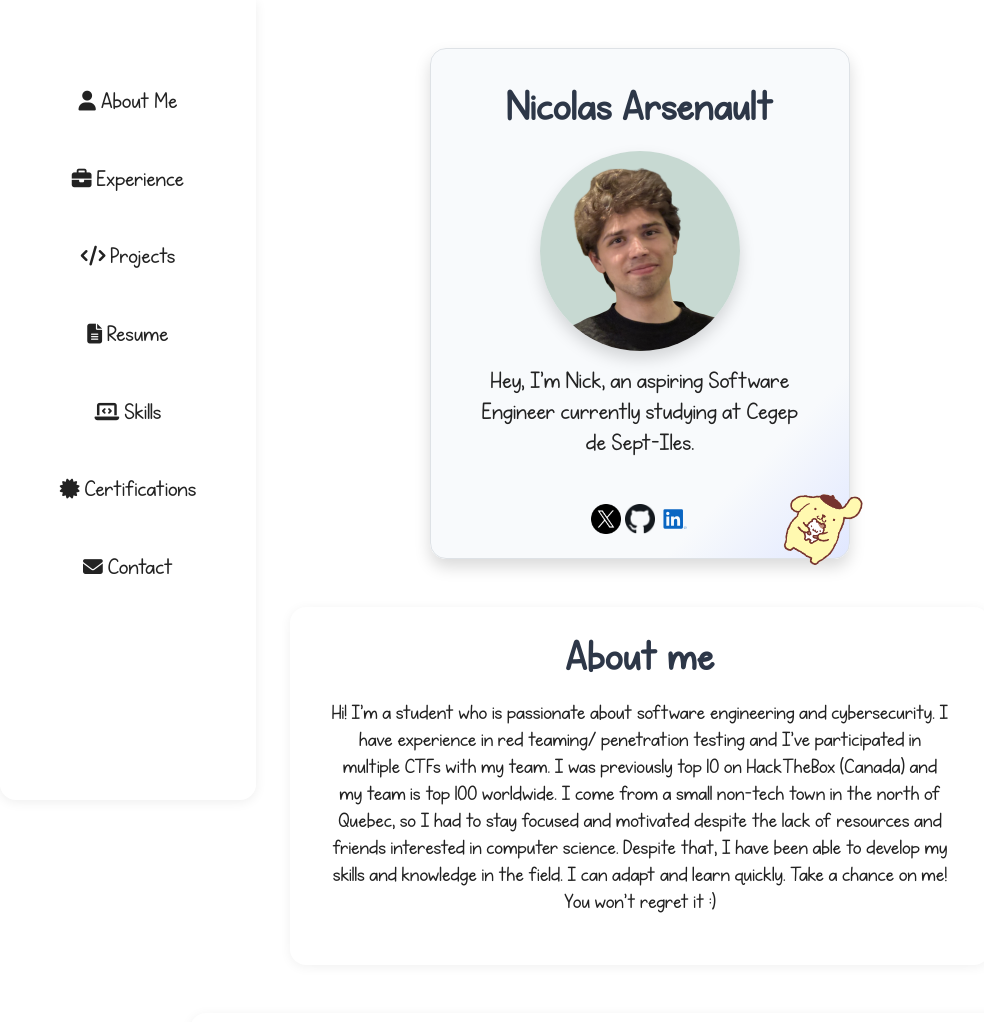
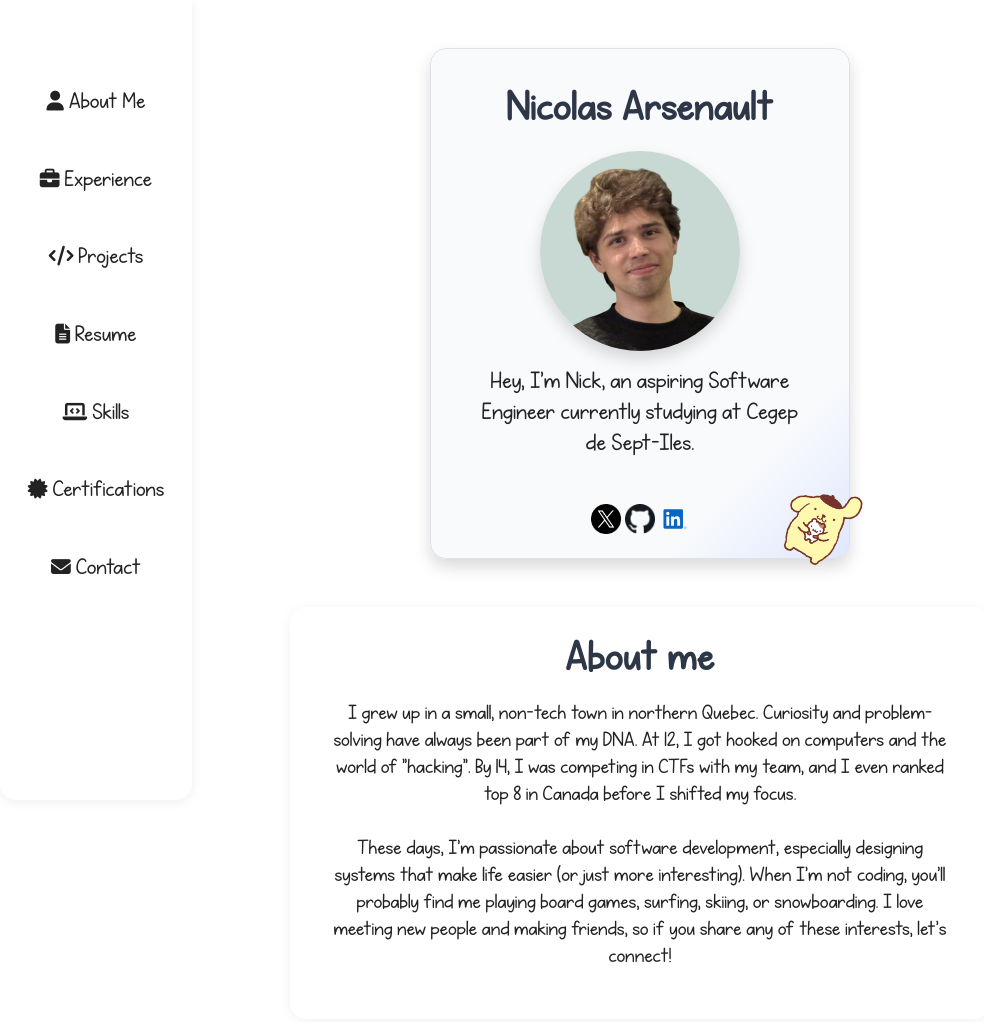
Before and after one commit to Nicolas-Arsenault/Portfolio, a plain HTML site: page index.html in a window 1280 px wide. Shown: the top 1022 px of the page, without its empty margins (0-984 px from the left). Drawn offline with nearby package versions, Linux system fonts and the light colour scheme.

Commit message:
Changed about me

```diff
--- a/index.html
+++ b/index.html
@@ -18,6 +18,20 @@
         <link rel="stylesheet" href="https://cdnjs.cloudflare.com/ajax/libs/font-awesome/6.4.0/css/all.min.css">
     </head>
     <body>
+
+        <div id="navigator" class="d-flex flex-column">
+            <nav class="d-flex flex-column">
+                <a href="#About"><i class="fas fa-user"></i> About Me</a>
+                <a href="#Experiences"><i class="fas fa-briefcase"></i> Experience</a>
+                <a href="#Projects"><i class="fas fa-code"></i> Projects</a>
+                <a target="_blank" href="/pdfs/resume.pdf"><i class="fas fa-file-alt"></i> Resume</a>
+                <a href="#Skills"><i class="fas fa-laptop-code"></i> Skills</a>
+                <a href="#Certifications"><i class="fas fa-certificate"></i> Certifications</a>
+                <a href="#Contact"><i class="fas fa-envelope"></i> Contact</a>
+            </nav>
+        </div>
+
+
         <div class="pfp-card mt-5 text-center d-flex flex-column border rounded-4 shadow mx-auto position-relative w-lg-25 p-4 fade-in-section">
             <h1 class="pt-3">Nicolas Arsenault</h1>
             <img  src="images/pfp.png" class="mx-auto pfp rounded-circle shadow">
@@ -34,8 +48,10 @@
 
         <div class="mt-5 fade-in-section">
             <h1 id="About" class="mx-3">About me</h1>
-            <p class="mx-3">Hi! I'm a student who is passionate about software engineering and cybersecurity. I have experience in red teaming/ penetration testing and I've participated in multiple CTFs with my team. I was previously top 10 on HackTheBox (Canada) and my team is top 100 worldwide. I come from a small non-tech town in the north of Quebec, so I had to stay focused and motivated despite the lack of resources and friends interested in computer science.
-                Despite that, I have been able to develop my skills and knowledge in the field. I can adapt and learn quickly. Take a chance on me! You won't regret it :)</p>
+            <p class="mx-3">
+                I grew up in a small, non-tech town in northern Quebec. Curiosity and problem-solving have always been part of my DNA. At 12, I got hooked on computers and the world of "hacking". By 14, I was competing in CTFs with my team, and I even ranked top 8 in Canada before I shifted my focus.<br><br>
+                These days, I'm passionate about software development, especially designing systems that make life easier (or just more interesting). When I'm not coding, you'll probably find me playing board games, surfing, skiing, or snowboarding. I love meeting new people and making friends, so if you share any of these interests, let's connect!
+            </p>
         </div>
 
         <div class="experiences-section mx-auto mt-5 fade-in-section">
@@ -156,17 +172,7 @@
             </div>
         </div>
 
-        <div id="navigator">
-            <nav class="d-flex flex-column">
-                <a href="#About"><i class="fas fa-user"></i> About Me</a>
-                <a href="#Experiences"><i class="fas fa-briefcase"></i> Experience</a>
-                <a href="#Projects"><i class="fas fa-code"></i> Projects</a>
-                <a target="_blank" href="/pdfs/resume.pdf"><i class="fas fa-file-alt"></i> Resume</a>
-                <a href="#Skills"><i class="fas fa-laptop-code"></i> Skills</a>
-                <a href="#Certifications"><i class="fas fa-certificate"></i> Certifications</a>
-                <a href="#Contact"><i class="fas fa-envelope"></i> Contact</a>
-            </nav>
-        </div>
+
 
         <link href="https://cdn.jsdelivr.net/npm/bootstrap@5.3.3/dist/css/bootstrap.min.css" rel="stylesheet" integrity="sha384-QWTKZyjpPEjISv5WaRU9OFeRpok6YctnYmDr5pNlyT2bRjXh0JMhjY6hW+ALEwIH" crossorigin="anonymous">
         <link href="styles.css" rel="stylesheet">
--- a/styles.css
+++ b/styles.css
@@ -247,18 +247,27 @@ h1 {
 }
 
 #navigator {
+    display: flex;
+    flex-direction: column;
     position: fixed;
     left: 0;
     top: 0;
     z-index: 100;
-    width: 20%;
+    width: 15%;
     height: 100%;
     background: rgba(255, 255, 255, 0.26);
     backdrop-filter: blur(8px);
-    box-shadow: 0 2px 12px rgba(0,0,0,0.07);
+    box-shadow: 0 2px 12px rgba(0, 0, 0, 0.07);
     border-radius: 0 0 1rem 1rem;
     padding-top: 80px;
 }
+
+.main-content{
+    margin-left: 20%;
+    height: 100vh;
+    overflow-y: auto;
+}
+
 
 #navigator nav {
     display: flex;
```
